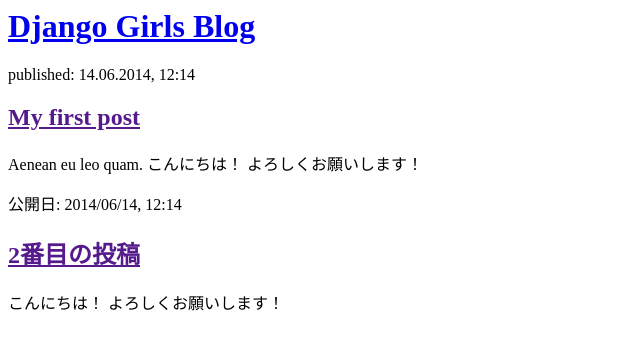
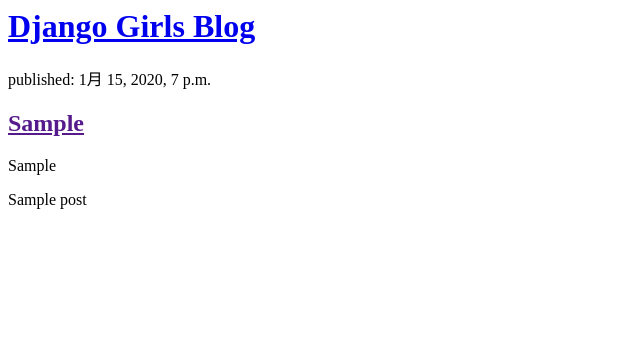
Before and after one commit to UTEC01/unit, a Django app: page / in a window 1280 px wide. Shown: the top 350 px of the page, without its empty margins (0-640 px from the left). Run offline with Django 3.2, Linux system fonts and the light colour scheme; tables that the repository leaves empty hold one stand-in row (values such as "Sample post").

Commit message:
Modified templates to display posts from database.

```diff
--- a/gojo/unit/templates/unit/post_list.html
+++ b/gojo/unit/templates/unit/post_list.html
@@ -6,17 +6,13 @@
         <div>
             <h1><a href="/">Django Girls Blog</a></h1>
         </div>
-
+        {% for post in posts %}
         <div>
-            <p>published: 14.06.2014, 12:14</p>
-            <h2><a href="">My first post</a></h2>
-            <p>Aenean eu leo quam. こんにちは！ よろしくお願いします！ </p>
+            <p>published: {{ post.published_date }}</p>
+            <h2><a href="">{{ post.p_no }}</a></h2>
+            <p>{{ post.o_no|linebreaksbr }}</p>
+            <p>{{ post.c_name|linebreaksbr }}</p>
         </div>
-
-        <div>
-            <p>公開日: 2014/06/14, 12:14</p>
-            <h2><a href="">2番目の投稿</a></h2>
-            <p> こんにちは！ よろしくお願いします！ </p>
-        </div>
+        {% endfor %}
     </body>
 </html>
--- a/gojo/unit/views.py
+++ b/gojo/unit/views.py
@@ -1,5 +1,8 @@
 from django.shortcuts import render
+from django.utils import timezone
+from .models import Post
 
 # Create your views here.
 def post_list(request):
-    return render(request, 'unit/post_list.html', {})
+    posts = Post.objects.filter(published_date__lte=timezone.now()).order_by('published_date')
+    return render(request, 'unit/post_list.html', {'posts': posts})
```
